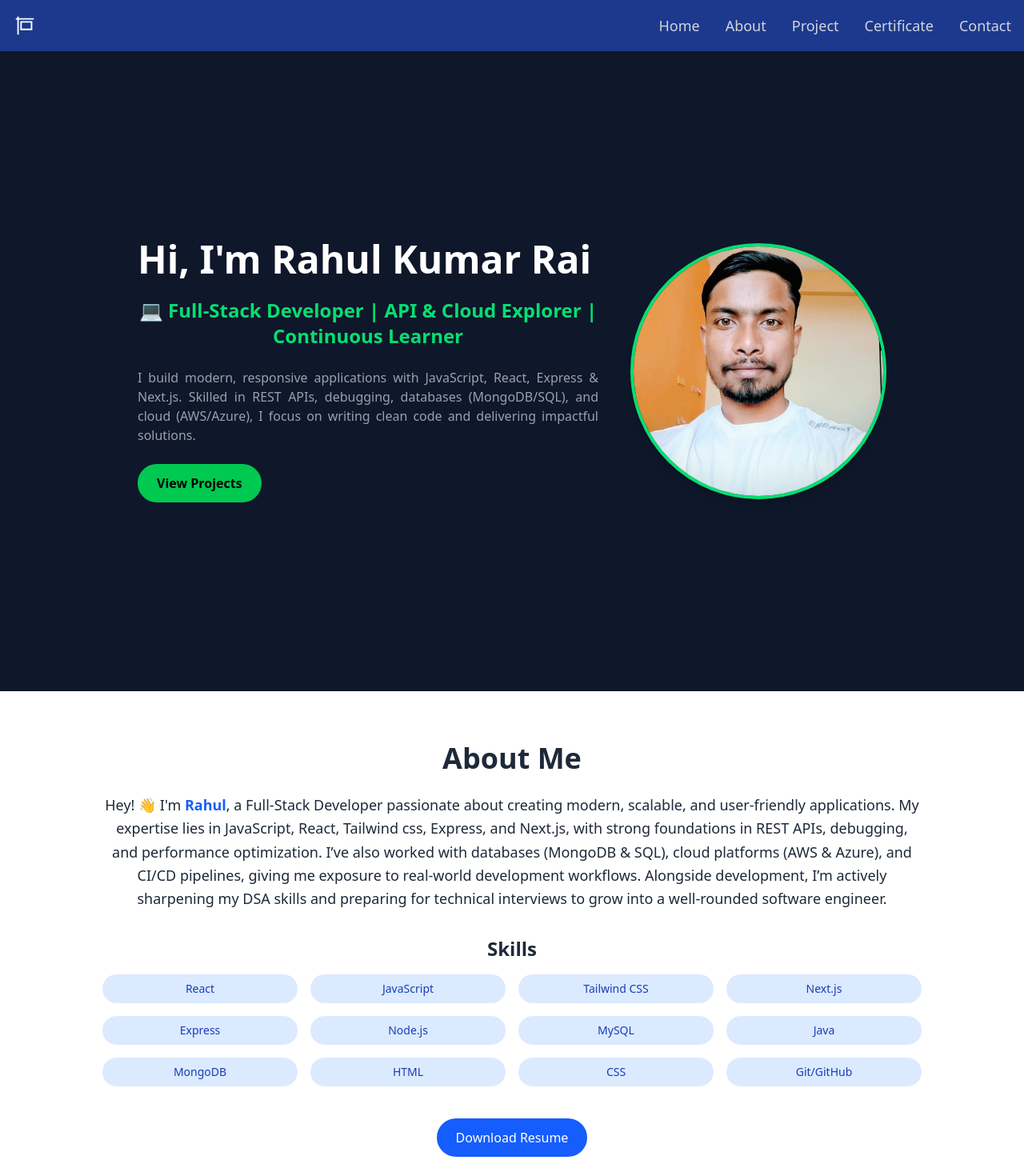
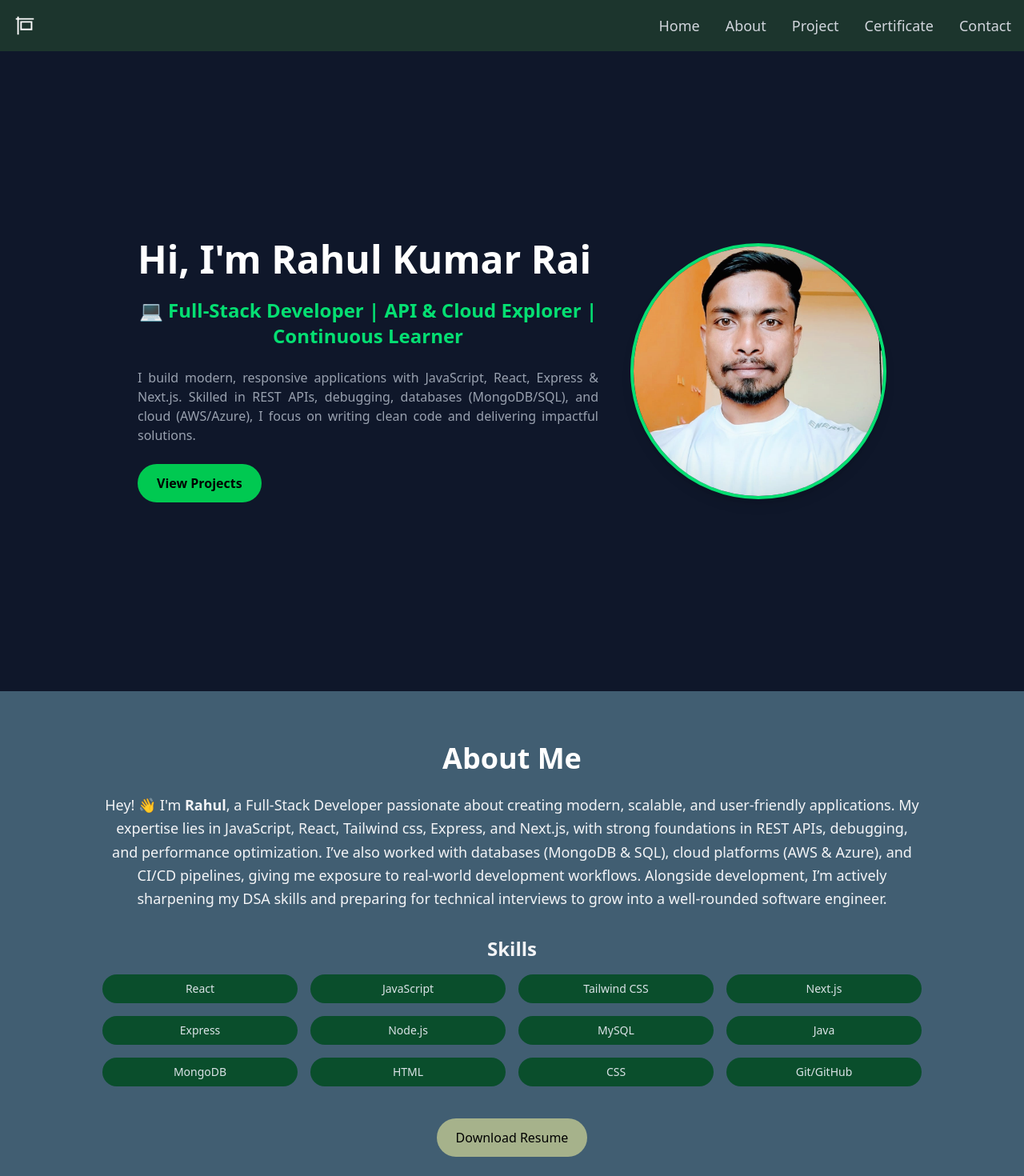
Before and after one commit to cserairahul/MyPortfolio, a React (Vite) app: page / in a window 1280 px wide. Shown: the top 1470 px of the page at 80% size. Built offline with nearby package versions, Linux system fonts and the light colour scheme.

Commit message:
update gb

```diff
--- a/src/Component/About/About.jsx
+++ b/src/Component/About/About.jsx
@@ -1,11 +1,11 @@
 
 const About = () => {
     return (
-      <section id="about" className="py-16 px-4 bg-white text-gray-800">
+      <section id="about" className="py-16 px-4 bg-[#415E72] text-gray-100">
         <div className="max-w-5xl mx-auto text-center">
-          <h2 className="text-4xl font-bold mb-6">About Me</h2>
+          <h2 className="text-4xl font-bold mb-6 text-white">About Me</h2>
           <p className="text-lg leading-relaxed mb-8">
-            Hey! 👋 I'm <span className="font-semibold text-blue-600">Rahul</span>, a Full-Stack Developer passionate about creating modern, scalable, and user-friendly applications.
+            Hey! 👋 I'm <span className="font-semibold text-gray-100">Rahul</span>, a Full-Stack Developer passionate about creating modern, scalable, and user-friendly applications.
              My expertise lies in JavaScript, React, Tailwind css, Express, and Next.js, with strong foundations in REST APIs, debugging, and performance optimization.
             I’ve also worked with databases (MongoDB & SQL), cloud platforms (AWS & Azure), and CI/CD pipelines, giving me exposure to real-world development workflows.
              Alongside development, I’m actively sharpening my DSA skills and preparing for technical interviews to grow into a well-rounded software engineer.
@@ -17,7 +17,7 @@ const About = () => {
             {["React", "JavaScript","Tailwind CSS","Next.js","Express","Node.js","MySQL", "Java", "MongoDB", "HTML", "CSS", "Git/GitHub"].map((skill, index) => (
               <span
                 key={index}
-                className="bg-blue-100 text-blue-800 px-4 py-2 rounded-full font-medium text-sm"
+                className="bg-[#0a4e2c] text-[#dbe3e7] px-4 py-2 rounded-full font-medium text-sm"
               >
                 {skill}
               </span>
@@ -28,7 +28,7 @@ const About = () => {
           <a
             href="/My_Resume (98).pdf"  // Place your actual resume in public folder as resume.pdf
             download
-            className="inline-block bg-blue-600 text-white px-6 py-3 rounded-full hover:bg-blue-700 transition"
+          className="inline-block bg-[#A6B28B] text-black px-6 py-3 rounded-full hover:bg-green-700 transition"
           >
             Download Resume
           </a>
--- a/src/Component/Navbar/Navbar.jsx
+++ b/src/Component/Navbar/Navbar.jsx
@@ -6,7 +6,7 @@ import { LiaSignSolid } from "react-icons/lia";
 const Navbar = () => {
   const [isOpen,setIsOpen] = useState(false);
   return (
-    <nav className='bg-blue-900'>
+    <nav className='bg-[#1C352D]'>
      <div className='h-16 items-center flex justify-between'>
      { /*logo*/}
        <div className='text-3xl text-white font-bold px-4'><LiaSignSolid /></div>
```
